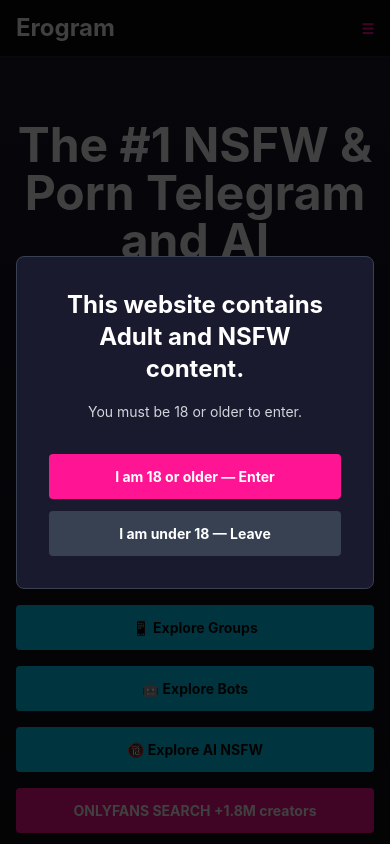
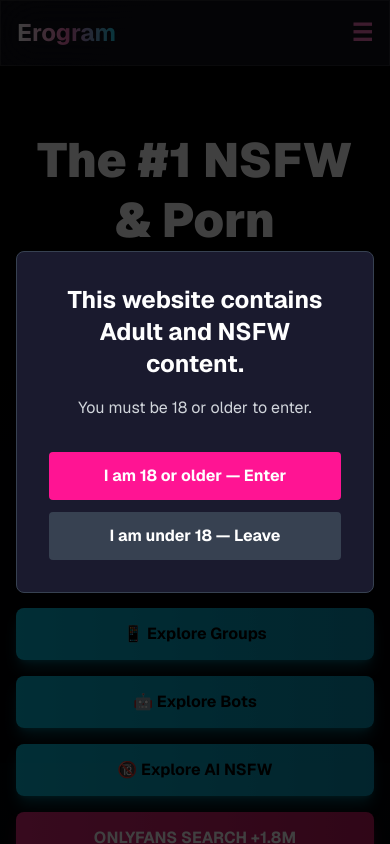
Before and after one commit to yandezinhaa/erogram, a Next.js app: page / in a window 390 px wide. Shown: the top 844 px of the page. Built offline with nearby package versions, Linux system fonts and the light colour scheme; no server answers; the database is empty.

Commit message:
Apply premium glassmorphism design with Geist font and enhanced UI/UX

```diff
--- a/app/globals.css
+++ b/app/globals.css
@@ -1,3 +1,5 @@
+@import url('https://fonts.googleapis.com/css2?family=Geist:wght@400;500;600;700;800;900&display=swap');
+
 @tailwind base;
 @tailwind components;
 @tailwind utilities;
@@ -13,40 +15,33 @@
 }
 
 body {
-  background-color: #0a0a0a;
+  background: linear-gradient(135deg, #0a0a0a 0%, #1a1a2e 100%);
   color: #ffffff;
-  font-family: -apple-system, BlinkMacSystemFont, 'Segoe UI', 'Roboto', 'Oxygen',
-    'Ubuntu', 'Cantarell', 'Fira Sans', 'Droid Sans', 'Helvetica Neue',
-    sans-serif;
+  font-family: 'Geist', -apple-system, BlinkMacSystemFont, 'Segoe UI', 'Roboto', sans-serif;
   -webkit-font-smoothing: antialiased;
   -moz-osx-font-smoothing: grayscale;
   overflow-x: hidden;
-}
-
-/* Mobile-first responsive design */
-@media (max-width: 640px) {
-  body {
-    font-size: 14px;
-  }
+  min-height: 100vh;
 }
 
 /* Scrollbar styling */
 ::-webkit-scrollbar {
-  width: 8px;
-  height: 8px;
+  width: 10px;
+  height: 10px;
 }
 
 ::-webkit-scrollbar-track {
-  background: #1a1a2e;
+  background: rgba(255, 20, 147, 0.05);
 }
 
 ::-webkit-scrollbar-thumb {
-  background: #ff1493;
-  border-radius: 4px;
+  background: linear-gradient(180deg, #ff1493 0%, #ff69b4 100%);
+  border-radius: 5px;
+  border: 2px solid rgba(10, 10, 10, 0.5);
 }
 
 ::-webkit-scrollbar-thumb:hover {
-  background: #ff69b4;
+  background: linear-gradient(180deg, #ff69b4 0%, #ff1493 100%);
 }
 
 /* Selection styling */
@@ -64,24 +59,27 @@
 a {
   color: #00d4ff;
   text-decoration: none;
-  transition: color 0.2s ease;
+  transition: all 0.3s cubic-bezier(0.4, 0, 0.2, 1);
 }
 
 a:hover {
   color: #00f0ff;
+  text-shadow: 0 0 10px rgba(0, 212, 255, 0.5);
 }
 
 /* Button styling */
 button {
   cursor: pointer;
-  transition: all 0.2s ease;
+  transition: all 0.3s cubic-bezier(0.4, 0, 0.2, 1);
   border: none;
-  border-radius: 4px;
+  border-radius: 8px;
   font-weight: 600;
+  font-family: 'Geist', sans-serif;
 }
 
 button:hover {
   transform: translateY(-2px);
+  box-shadow: 0 8px 24px rgba(255, 20, 147, 0.3);
 }
 
 button:active {
@@ -92,13 +90,15 @@
 input,
 textarea,
 select {
-  background-color: #1a1a2e;
+  background-color: rgba(26, 26, 46, 0.8);
   color: #ffffff;
-  border: 1px solid #333333;
-  border-radius: 4px;
-  padding: 8px 12px;
+  border: 1px solid rgba(255, 255, 255, 0.1);
+  border-radius: 8px;
+  padding: 12px 16px;
   font-size: 14px;
-  transition: border-color 0.2s ease;
+  font-family: 'Geist', sans-serif;
+  transition: all 0.3s ease;
+  backdrop-filter: blur(10px);
 }
 
 input:focus,
@@ -106,7 +106,8 @@
 select:focus {
   outline: none;
   border-color: #ff1493;
-  box-shadow: 0 0 0 2px rgba(255, 20, 147, 0.1);
+  background-color: rgba(26, 26, 46, 0.95);
+  box-shadow: 0 0 0 3px rgba(255, 20, 147, 0.1), inset 0 0 0 1px rgba(255, 20, 147, 0.2);
 }
 
 /* Image optimization */
@@ -116,33 +117,60 @@
   display: block;
 }
 
-/* Loading animation */
-@keyframes pulse {
-  0%,
-  100% {
+/* Animations */
+@keyframes fadeIn {
+  from {
+    opacity: 0;
+    transform: translateY(10px);
+  }
+  to {
     opacity: 1;
-  }
-  50% {
-    opacity: 0.5;
+    transform: translateY(0);
   }
 }
 
-.animate-pulse {
-  animation: pulse 2s cubic-bezier(0.4, 0, 0.6, 1) infinite;
-}
-
-/* Fade in animation */
-@keyframes fadeIn {
+@keyframes slideInUp {
   from {
     opacity: 0;
+    transform: translateY(20px);
   }
   to {
     opacity: 1;
+    transform: translateY(0);
+  }
+}
+
+@keyframes glow {
+  0%, 100% {
+    box-shadow: 0 0 20px rgba(255, 20, 147, 0.3);
+  }
+  50% {
+    box-shadow: 0 0 40px rgba(255, 20, 147, 0.6);
   }
 }
 
 .animate-fadeIn {
-  animation: fadeIn 0.3s ease-in;
+  animation: fadeIn 0.5s ease-out;
+}
+
+.animate-slideInUp {
+  animation: slideInUp 0.6s cubic-bezier(0.4, 0, 0.2, 1);
+}
+
+.animate-glow {
+  animation: glow 2s ease-in-out infinite;
+}
+
+/* Glassmorphism */
+.glass {
+  background: rgba(26, 26, 46, 0.4);
+  backdrop-filter: blur(20px);
+  border: 1px solid rgba(255, 255, 255, 0.1);
+}
+
+.glass:hover {
+  background: rgba(26, 26, 46, 0.6);
+  border-color: rgba(255, 20, 147, 0.3);
 }
 
 /* Gradient text */
@@ -152,3 +180,33 @@
   -webkit-text-fill-color: transparent;
   background-clip: text;
 }
+
+/* Premium shadows */
+.shadow-glow {
+  box-shadow: 0 0 30px rgba(255, 20, 147, 0.2);
+}
+
+.shadow-glow-lg {
+  box-shadow: 0 0 50px rgba(255, 20, 147, 0.3), 0 0 100px rgba(0, 212, 255, 0.1);
+}
+
+/* Smooth transitions */
+.transition-smooth {
+  transition: all 0.5s cubic-bezier(0.4, 0, 0.2, 1);
+}
+
+/* Text effects */
+.text-gradient {
+  background: linear-gradient(135deg, #ffffff 0%, #00d4ff 100%);
+  -webkit-background-clip: text;
+  -webkit-text-fill-color: transparent;
+  background-clip: text;
+}
+
+/* Border effects */
+.border-gradient {
+  position: relative;
+  border: 1px solid transparent;
+  background: linear-gradient(rgba(26, 26, 46, 0.4), rgba(26, 26, 46, 0.4)) padding-box,
+              linear-gradient(135deg, #ff1493, #00d4ff) border-box;
+}
--- a/app/page.tsx
+++ b/app/page.tsx
@@ -3,7 +3,7 @@
 import FAQ from '@/components/FAQ';
 import { getChannels } from '@/lib/supabase';
 
-export const revalidate = 3600; // ISR: revalidate every hour
+export const revalidate = 3600;
 
 export default async function HomePage() {
   let channels: any[] = [];
@@ -14,101 +14,110 @@
   }
 
   return (
-    <div className="min-h-screen bg-dark">
+    <div className="min-h-screen bg-gradient-to-b from-black via-gray-950 to-black">
       {/* Hero Section */}
-      <section className="bg-gradient-to-b from-dark-bg to-dark py-16 px-4 text-center">
-        <h1 className="text-5xl md:text-6xl font-bold text-white mb-4">
-          The #1 NSFW & Porn Telegram and AI Directory
+      <section className="relative overflow-hidden py-16 sm:py-24 px-4 text-center">
+        {/* Background effects */}
+        <div className="absolute inset-0 -z-10">
+          <div className="absolute top-0 left-1/2 -translate-x-1/2 w-96 h-96 bg-pink-600/20 rounded-full blur-3xl opacity-50" />
+          <div className="absolute bottom-0 right-1/4 w-96 h-96 bg-cyan-600/20 rounded-full blur-3xl opacity-50" />
+        </div>
+
+        <div className="max-w-4xl mx-auto">
+          <h1 className="text-5xl sm:text-6xl lg:text-7xl font-black mb-4 leading-tight">
+            <span className="text-white">The #1 NSFW & Porn</span>
+            <br />
+            <span className="bg-gradient-to-r from-pink-500 via-pink-400 to-pink-600 bg-clip-text text-transparent">Telegram and AI</span>
+            <br />
+            <span className="text-white">Directory</span>
           </h1>
-        <h2 className="text-3xl md:text-4xl font-bold mb-6">
-          <span className="text-white">Discover NSFW & Porn Telegram groups,</span>
-          <br />
-          <span className="text-primary">bots & AI</span>
+
+          <h2 className="text-xl sm:text-2xl text-gray-300 mb-8 max-w-3xl mx-auto leading-relaxed">
+            Your #1 hub for NSFW Telegram groups & bots, AI companions & tools, and 1.8M+ OnlyFans creators. Explore and save your favorites all in one place.
           </h2>
-        <p className="text-lg text-gray-300 mb-8 max-w-2xl mx-auto">
-          Your #1 hub for NSFW Telegram groups & bots, AI companions & tools, and 1.8M+ OnlyFans creators. Explore and save your favorites all in one place.
-        </p>
 
           {/* CTA Buttons */}
-        <div className="flex flex-col md:flex-row gap-4 justify-center mb-12 flex-wrap">
+          <div className="flex flex-col sm:flex-row gap-4 justify-center mb-16 flex-wrap">
             <Link
               href="/groups"
-            className="bg-accent hover:bg-blue-400 text-dark px-8 py-3 rounded font-bold transition inline-flex items-center justify-center gap-2"
+              className="bg-gradient-to-r from-cyan-500 to-cyan-600 hover:from-cyan-400 hover:to-cyan-500 text-black px-8 py-3.5 rounded-lg font-bold transition-all duration-300 inline-flex items-center justify-center gap-2 shadow-lg shadow-cyan-500/40 hover:shadow-cyan-500/60 hover:scale-105 active:scale-95"
             >
               📱 Explore Groups
             </Link>
             <Link
               href="/bots"
-            className="bg-accent hover:bg-blue-400 text-dark px-8 py-3 rounded font-bold transition inline-flex items-center justify-center gap-2"
+              className="bg-gradient-to-r from-cyan-500 to-cyan-600 hover:from-cyan-400 hover:to-cyan-500 text-black px-8 py-3.5 rounded-lg font-bold transition-all duration-300 inline-flex items-center justify-center gap-2 shadow-lg shadow-cyan-500/40 hover:shadow-cyan-500/60 hover:scale-105 active:scale-95"
             >
               🤖 Explore Bots
             </Link>
             <Link
               href="/ainsfw"
-            className="bg-accent hover:bg-blue-400 text-dark px-8 py-3 rounded font-bold transition inline-flex items-center justify-center gap-2"
+              className="bg-gradient-to-r from-cyan-500 to-cyan-600 hover:from-cyan-400 hover:to-cyan-500 text-black px-8 py-3.5 rounded-lg font-bold transition-all duration-300 inline-flex items-center justify-center gap-2 shadow-lg shadow-cyan-500/40 hover:shadow-cyan-500/60 hover:scale-105 active:scale-95"
             >
               🔞 Explore AI NSFW
             </Link>
             <Link
               href="/onlyfanssearch"
-            className="bg-primary hover:bg-pink-600 text-white px-8 py-3 rounded font-bold transition inline-flex items-center justify-center gap-2"
+              className="bg-gradient-to-r from-pink-600 to-pink-700 hover:from-pink-500 hover:to-pink-600 text-white px-8 py-3.5 rounded-lg font-bold transition-all duration-300 inline-flex items-center justify-center gap-2 shadow-lg shadow-pink-600/40 hover:shadow-pink-600/60 hover:scale-105 active:scale-95"
             >
-            ONLYFANS SEARCH +1.8M creators
+              ONLYFANS SEARCH +1.8M
             </Link>
           </div>
 
           {/* Stats */}
-        <div className="grid grid-cols-2 md:grid-cols-4 gap-4 max-w-3xl mx-auto">
-          <div className="bg-dark-bg border border-gray-700 rounded-lg p-4">
-            <div className="text-3xl font-bold text-primary">+5K</div>
-            <div className="text-gray-400 text-sm">GROUPS</div>
+          <div className="grid grid-cols-2 md:grid-cols-4 gap-3 sm:gap-4 max-w-3xl mx-auto">
+            <div className="glass rounded-2xl p-4 sm:p-6 border border-white/10 hover:border-pink-500/30 transition-all duration-300 backdrop-blur-xl">
+              <div className="text-3xl sm:text-4xl font-black bg-gradient-to-r from-pink-400 to-pink-600 bg-clip-text text-transparent">+5K</div>
+              <div className="text-xs sm:text-sm text-gray-400 uppercase tracking-wider font-bold mt-2">Groups</div>
             </div>
-          <div className="bg-dark-bg border border-gray-700 rounded-lg p-4">
-            <div className="text-3xl font-bold text-accent">0</div>
-            <div className="text-gray-400 text-sm">VISITING NOW</div>
+            <div className="glass rounded-2xl p-4 sm:p-6 border border-white/10 hover:border-cyan-500/30 transition-all duration-300 backdrop-blur-xl">
+              <div className="text-3xl sm:text-4xl font-black text-cyan-400">0</div>
+              <div className="text-xs sm:text-sm text-gray-400 uppercase tracking-wider font-bold mt-2">Visiting</div>
             </div>
-          <div className="bg-dark-bg border border-gray-700 rounded-lg p-4">
-            <div className="text-3xl font-bold text-primary">4.9M</div>
-            <div className="text-gray-400 text-sm">VIEWS</div>
+            <div className="glass rounded-2xl p-4 sm:p-6 border border-white/10 hover:border-pink-500/30 transition-all duration-300 backdrop-blur-xl">
+              <div className="text-3xl sm:text-4xl font-black bg-gradient-to-r from-pink-400 to-pink-600 bg-clip-text text-transparent">4.9M</div>
+              <div className="text-xs sm:text-sm text-gray-400 uppercase tracking-wider font-bold mt-2">Views</div>
             </div>
-          <div className="bg-dark-bg border border-gray-700 rounded-lg p-4">
-            <div className="text-3xl font-bold text-accent">+1.8M</div>
-            <div className="text-gray-400 text-sm">ONLYFANS CREATORS</div>
+            <div className="glass rounded-2xl p-4 sm:p-6 border border-white/10 hover:border-cyan-500/30 transition-all duration-300 backdrop-blur-xl">
+              <div className="text-3xl sm:text-4xl font-black text-cyan-400">+1.8M</div>
+              <div className="text-xs sm:text-sm text-gray-400 uppercase tracking-wider font-bold mt-2">OnlyFans</div>
+            </div>
           </div>
         </div>
       </section>
 
       {/* Fresh New Additions Section */}
-      <section className="max-w-7xl mx-auto px-4 py-12">
-        <div className="flex items-center justify-between mb-8">
-          <h2 className="text-3xl md:text-4xl font-bold">
-            Fresh <span className="text-primary">New Additions</span>
+      <section className="max-w-7xl mx-auto px-4 sm:px-6 py-16 sm:py-20">
+        <div className="flex flex-col sm:flex-row items-start sm:items-center justify-between mb-8 gap-4">
+          <h2 className="text-4xl sm:text-5xl font-black">
+            <span className="text-white">Fresh </span>
+            <span className="bg-gradient-to-r from-pink-500 to-pink-600 bg-clip-text text-transparent">New Additions</span>
           </h2>
-          <Link href="/groups" className="text-accent hover:text-blue-300 transition text-sm">
+          <Link href="/groups" className="text-cyan-400 hover:text-cyan-300 transition-colors duration-300 text-sm font-bold whitespace-nowrap">
             Browse All Groups →
           </Link>
         </div>
 
-        <p className="text-gray-400 text-sm mb-6">The latest groups added to Erogram — updated daily</p>
+        <p className="text-gray-400 text-sm mb-8 font-medium">The latest groups added to Erogram — updated daily</p>
 
         {channels.length > 0 ? (
-          <div className="grid grid-cols-1 sm:grid-cols-2 lg:grid-cols-4 gap-4">
+          <div className="grid grid-cols-1 sm:grid-cols-2 lg:grid-cols-4 gap-4 sm:gap-6">
             {channels.map((channel) => (
               <ChannelCard key={channel.id} channel={channel} isNew={true} />
             ))}
           </div>
         ) : (
-          <div className="text-center py-12">
-            <p className="text-gray-400">No channels available yet. Check back soon!</p>
+          <div className="text-center py-16">
+            <p className="text-gray-400 text-lg">No channels available yet. Check back soon!</p>
           </div>
         )}
       </section>
 
       {/* Curated Top Lists Section */}
-      <section className="max-w-7xl mx-auto px-4 py-12">
-        <h2 className="text-3xl md:text-4xl font-bold text-white mb-8">Curated Top Lists</h2>
+      <section className="max-w-7xl mx-auto px-4 sm:px-6 py-16 sm:py-20">
+        <h2 className="text-4xl sm:text-5xl font-black text-white mb-12">Curated Top Lists</h2>
 
-        <div className="grid grid-cols-2 md:grid-cols-3 lg:grid-cols-4 gap-4 mb-8">
+        <div className="grid grid-cols-2 md:grid-cols-3 lg:grid-cols-4 gap-3 sm:gap-4 mb-8">
           {[
             { name: 'Amateur', slug: 'amateur' },
             { name: 'Anime', slug: 'anime' },
@@ -125,23 +134,25 @@
             <Link
               key={category.slug}
               href={`/best-telegram-groups/${category.slug}`}
-              className="bg-dark-bg border border-gray-700 rounded-lg p-4 hover:border-primary transition text-center"
+              className="glass rounded-2xl p-4 sm:p-6 hover:border-pink-500/50 border border-white/10 transition-all duration-300 text-center group backdrop-blur-xl hover:shadow-2xl hover:shadow-pink-600/20"
             >
-              <h3 className="font-bold text-white mb-1">Best {category.name} Groups</h3>
-              <p className="text-xs text-gray-400">Top 10 Collections</p>
+              <h3 className="font-bold text-white mb-1 group-hover:text-transparent group-hover:bg-gradient-to-r group-hover:from-pink-400 group-hover:to-cyan-400 group-hover:bg-clip-text transition-all duration-300">
+                Best {category.name} Groups
+              </h3>
+              <p className="text-xs text-gray-400 group-hover:text-gray-300 transition-colors duration-300">Top 10 Collections</p>
             </Link>
           ))}
         </div>
 
         <div className="text-center">
-          <Link href="/best-telegram-groups" className="text-accent hover:text-blue-300 transition">
+          <Link href="/best-telegram-groups" className="text-cyan-400 hover:text-cyan-300 transition-colors duration-300 font-bold">
             View all categories →
           </Link>
         </div>
       </section>
 
       {/* FAQ Section */}
-      <section className="bg-dark-bg py-12">
+      <section className="bg-gradient-to-b from-transparent via-pink-600/5 to-transparent py-16 sm:py-20">
         <FAQ />
       </section>
     </div>
--- a/components/Header.tsx
+++ b/components/Header.tsx
@@ -7,29 +7,34 @@
   const [isMenuOpen, setIsMenuOpen] = useState(false);
 
   return (
-    <header className="sticky top-0 z-40 bg-dark border-b border-gray-800">
-      <nav className="max-w-7xl mx-auto px-4 py-3 flex items-center justify-between">
+    <header className="sticky top-0 z-40 glass border-b border-white/10 backdrop-blur-xl">
+      <nav className="max-w-7xl mx-auto px-4 sm:px-6 py-4 flex items-center justify-between">
         {/* Logo */}
-        <Link href="/" className="text-2xl font-bold text-white hover:text-primary transition">
+        <Link href="/" className="text-2xl sm:text-3xl font-bold bg-gradient-to-r from-white via-pink-400 to-cyan-400 bg-clip-text text-transparent hover:from-pink-400 hover:via-white hover:to-cyan-300 transition-all duration-300">
           Erogram
         </Link>
 
         {/* Desktop Navigation */}
-        <div className="hidden md:flex items-center gap-6">
-          <Link href="/groups" className="text-sm hover:text-primary transition">
+        <div className="hidden md:flex items-center gap-8">
+          <Link href="/groups" className="text-sm font-medium text-gray-300 hover:text-white transition-colors duration-300 relative group">
             Groups
+            <span className="absolute bottom-0 left-0 w-0 h-0.5 bg-gradient-to-r from-pink-500 to-cyan-500 group-hover:w-full transition-all duration-300" />
           </Link>
-          <Link href="/bots" className="text-sm hover:text-primary transition">
+          <Link href="/bots" className="text-sm font-medium text-gray-300 hover:text-white transition-colors duration-300 relative group">
             Bots
+            <span className="absolute bottom-0 left-0 w-0 h-0.5 bg-gradient-to-r from-pink-500 to-cyan-500 group-hover:w-full transition-all duration-300" />
           </Link>
-          <Link href="/ainsfw" className="text-sm hover:text-primary transition">
+          <Link href="/ainsfw" className="text-sm font-medium text-gray-300 hover:text-white transition-colors duration-300 relative group">
             🔞 AI NSFW
+            <span className="absolute bottom-0 left-0 w-0 h-0.5 bg-gradient-to-r from-pink-500 to-cyan-500 group-hover:w-full transition-all duration-300" />
           </Link>
-          <Link href="/onlyfanssearch" className="text-sm hover:text-primary transition">
+          <Link href="/onlyfanssearch" className="text-sm font-medium text-gray-300 hover:text-white transition-colors duration-300 relative group">
             OFsearch
+            <span className="absolute bottom-0 left-0 w-0 h-0.5 bg-gradient-to-r from-pink-500 to-cyan-500 group-hover:w-full transition-all duration-300" />
           </Link>
-          <Link href="/articles" className="text-sm hover:text-primary transition">
+          <Link href="/articles" className="text-sm font-medium text-gray-300 hover:text-white transition-colors duration-300 relative group">
             Articles
+            <span className="absolute bottom-0 left-0 w-0 h-0.5 bg-gradient-to-r from-pink-500 to-cyan-500 group-hover:w-full transition-all duration-300" />
           </Link>
         </div>
 
@@ -37,20 +42,22 @@
         <div className="hidden md:flex items-center gap-4">
           <Link
             href="/add"
-            className="bg-primary hover:bg-pink-600 text-white px-4 py-2 rounded font-bold transition text-sm"
+            className="bg-gradient-to-r from-pink-600 to-pink-700 hover:from-pink-500 hover:to-pink-600 text-white px-6 py-2.5 rounded-lg font-bold transition-all duration-300 shadow-lg shadow-pink-600/50 hover:shadow-pink-600/70 hover:scale-105 active:scale-95"
           >
             + Add
           </Link>
-          <Link href="/login" className="text-sm hover:text-primary transition">
+          <Link href="/login" className="text-sm font-medium text-gray-300 hover:text-white transition-colors duration-300">
             Login
           </Link>
-          <button className="text-sm hover:text-primary transition">🇺🇸 ▾</button>
+          <button className="text-sm font-medium text-gray-300 hover:text-white transition-colors duration-300">
+            🇺🇸 ▾
+          </button>
         </div>
 
         {/* Mobile Menu Button */}
         <button
           onClick={() => setIsMenuOpen(!isMenuOpen)}
-          className="md:hidden text-primary hover:text-pink-400 transition"
+          className="md:hidden text-pink-400 hover:text-pink-300 transition-colors duration-300 text-2xl"
         >
           ☰
         </button>
@@ -58,28 +65,30 @@
 
       {/* Mobile Navigation */}
       {isMenuOpen && (
-        <div className="md:hidden bg-dark-bg border-t border-gray-800 py-4 px-4 space-y-3">
-          <Link href="/groups" className="block text-sm hover:text-primary transition">
+        <div className="md:hidden glass border-t border-white/10 backdrop-blur-xl py-4 px-4 space-y-3 animate-slideInUp">
+          <Link href="/groups" className="block text-sm font-medium text-gray-300 hover:text-white transition-colors duration-300 py-2">
             Groups
           </Link>
-          <Link href="/bots" className="block text-sm hover:text-primary transition">
+          <Link href="/bots" className="block text-sm font-medium text-gray-300 hover:text-white transition-colors duration-300 py-2">
             Bots
           </Link>
-          <Link href="/ainsfw" className="block text-sm hover:text-primary transition">
+          <Link href="/ainsfw" className="block text-sm font-medium text-gray-300 hover:text-white transition-colors duration-300 py-2">
             🔞 AI NSFW
           </Link>
-          <Link href="/onlyfanssearch" className="block text-sm hover:text-primary transition">
+          <Link href="/onlyfanssearch" className="block text-sm font-medium text-gray-300 hover:text-white transition-colors duration-300 py-2">
             OFsearch
           </Link>
-          <Link href="/articles" className="block text-sm hover:text-primary transition">
+          <Link href="/articles" className="block text-sm font-medium text-gray-300 hover:text-white transition-colors duration-300 py-2">
             Articles
           </Link>
-          <Link href="/add" className="block text-sm hover:text-primary transition">
-            + Add
-          </Link>
-          <Link href="/login" className="block text-sm hover:text-primary transition">
-            Login
-          </Link>
+          <div className="pt-3 border-t border-white/10 space-y-2">
+            <Link href="/add" className="block text-sm font-medium text-pink-400 hover:text-pink-300 transition-colors duration-300 py-2">
+              + Add
+            </Link>
+            <Link href="/login" className="block text-sm font-medium text-gray-300 hover:text-white transition-colors duration-300 py-2">
+              Login
+            </Link>
+          </div>
         </div>
       )}
     </header>
```
Also changed, not shown: components/ChannelCard.tsx (+21 -18 lines), components/FAQ.tsx (+10 -8 lines). Lines whose indentation alone changed are shown as unchanged.
